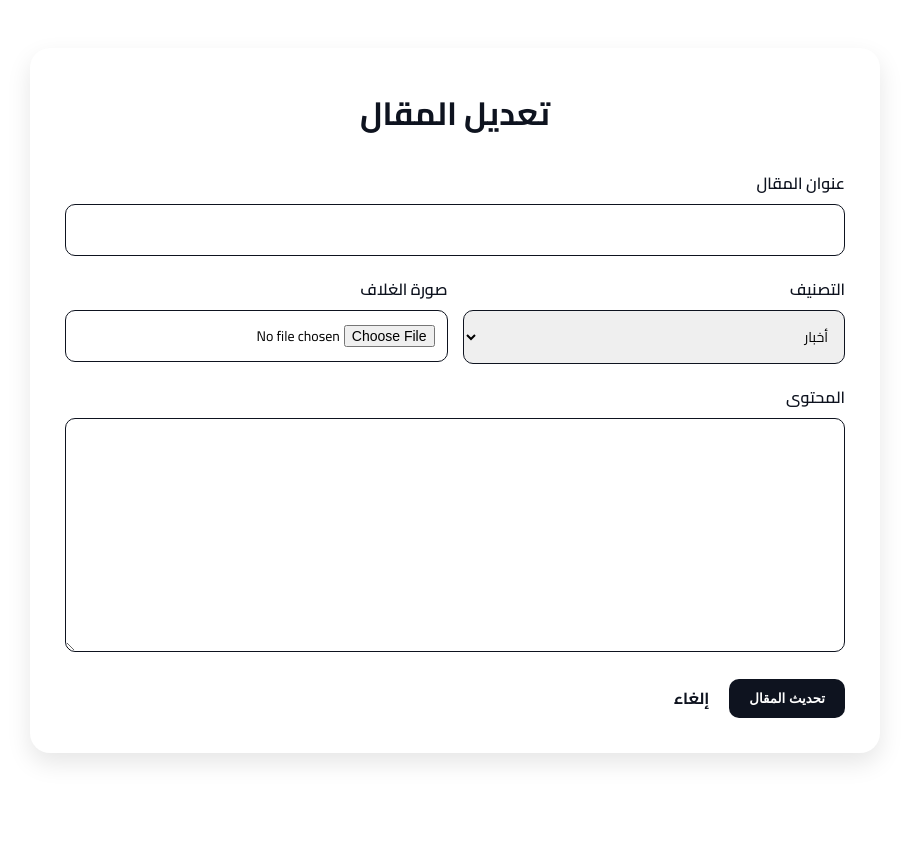
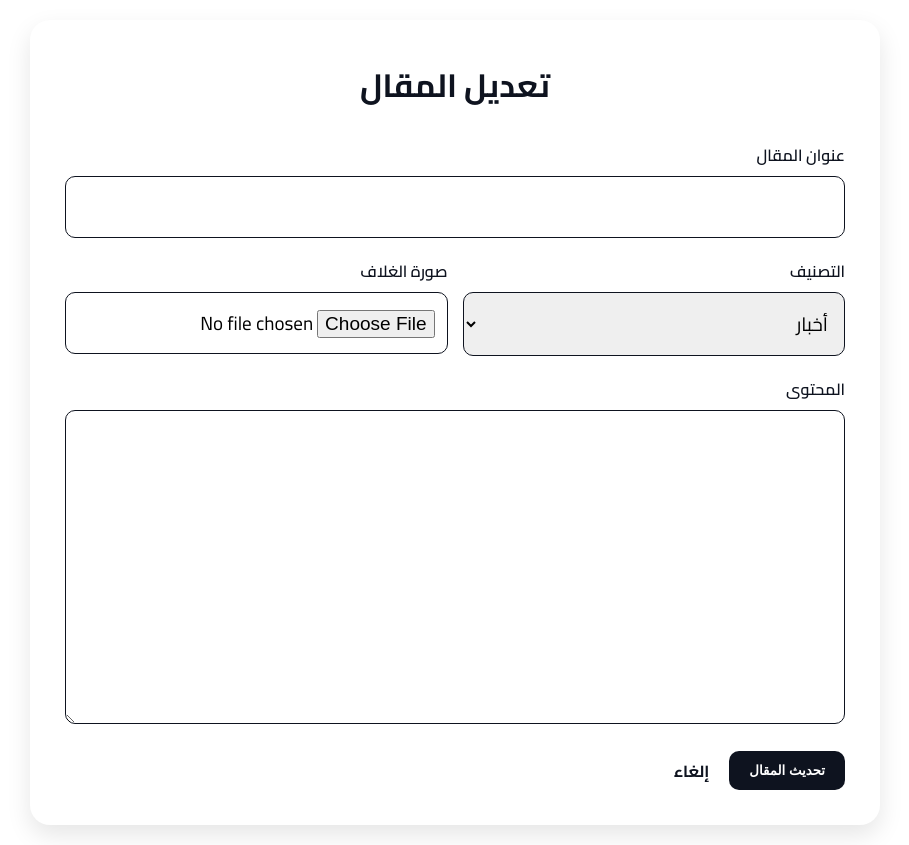
Before and after one commit to Achehri-Hassan/koora-maghribia-blog, a PHP site: page /update.php in a window 1280 px wide. Shown: the whole page, without its empty margins (185-1094 px from the left). Before the commit the page ends 763 px from the top, so only its background shows below. Run offline with PHP 8.4, Linux system fonts and the light colour scheme; data that the repository does not hold is empty; some web fonts are replaced.

Commit message:
modification about update & creat.css

```diff
--- a/create.php
+++ b/create.php
@@ -60,7 +60,8 @@ if ($_SERVER["REQUEST_METHOD"] === "POST" && isset($_POST['add_article'])) {
 <body>
 
   <div class="form_container">
-    <form method="post" enctype="multipart/form-data" class="form_card">
+
+    <form method="post" enctype="multipart/form-data" >
 
       <h1>إضافة مقال جديد</h1>
 
--- a/css/create.css
+++ b/css/create.css
@@ -13,7 +13,7 @@
     padding: 20px;
 }
 
-.form_card{
+form{
 
     width: 100%;
     max-width: 850px;
@@ -23,7 +23,7 @@
     box-shadow: 0 10px 25px rgba(0,0,0,0.1);
 }
 
-.form_card h1{
+form h1{
     text-align: center;
     margin-bottom: 25px;
     color: var(--second-color);
@@ -34,13 +34,13 @@
     gap: 15px;
 }
 
+
 .input-group{
     width: 100%;
     margin-bottom: 18px;
 }
 
 .input-group label{
-
     display: block;
     margin-bottom: 6px;
     font-weight: 600;
@@ -50,13 +50,14 @@
 .input-group input,
 .input-group select,
 .input-group textarea{
-     font-family: 'Cairo', sans-serif;
+
+    font-family: 'Cairo', sans-serif;
     width: 100%;
     padding: 12px;
     border: 1px solid var(--second-color);
     border-radius: 10px;
     outline: none;
-    font-size: 14px;
+    font-size: 19px;
 
 }
 
@@ -72,7 +73,6 @@ textarea{
 }
 
 .btn-submit{
-
     padding: 12px 20px;
     border: none;
     border-radius: 10px;
--- a/update.php
+++ b/update.php
@@ -63,68 +63,32 @@ if ($_SERVER["REQUEST_METHOD"] === "POST" && isset($_POST['update_article'])) {
 
         <div class="input-group">
             <label>عنوان المقال</label>
-
-            <input
-                type="text"
-                name="title"
-                value="<?= $art['title'] ?? '' ?>"
-                required
-            >
+            <input type="text" name="title value="<?= $art['title'] ?? '' ?> required >
         </div>
 
         <div class="row">
-
             <div class="input-group">
-
                 <label>التصنيف</label>
-
-                <select name="select" required>
-
-                    <option value="news"
-                        <?= ($art['category'] ?? '') == 'news' ? 'selected' : '' ?>>
-                        أخبار
-                    </option>
-
-                    <option value="Transfers"
-                        <?= ($art['category'] ?? '') == 'Transfers' ? 'selected' : '' ?>>
-                        الانتقالات
-                    </option>
-
-                </select>
-
+             <select name="select" required>
+                <option value="news" <?= ($art['category'] ?? '') == 'news' ? 'selected' : '' ?>> أخبار</option>
+                <option value="Transfers"<?= ($art['category'] ?? '') == 'Transfers' ? 'selected' : '' ?>> الانتقالات</option>
+             </select>
             </div>
 
             <div class="input-group">
-
                 <label>صورة الغلاف</label>
-
                 <input type="file" name="image">
-
             </div>
-
         </div>
 
         <div class="input-group">
-
             <label>المحتوى</label>
-
-            <textarea
-                rows="8"
-                name="content"
-                required><?= $art['content'] ?? '' ?></textarea>
-
+            <textarea rows="8"name="content"required><?= $art['content'] ?? '' ?></textarea>
         </div>
 
         <div class="buttons">
-
-            <button type="submit" name="update_article" class="btn-submit">
-                تحديث المقال
-            </button>
-
-            <a href="dashboard.php" class="btn-back">
-                إلغاء
-            </a>
-
+            <button type="submit" name="update_article" class="btn-submit"> تحديث المقال</button>
+            <a href="dashboard.php" class="btn-back"> إلغاء</a>
         </div>
 
     </form>
```
